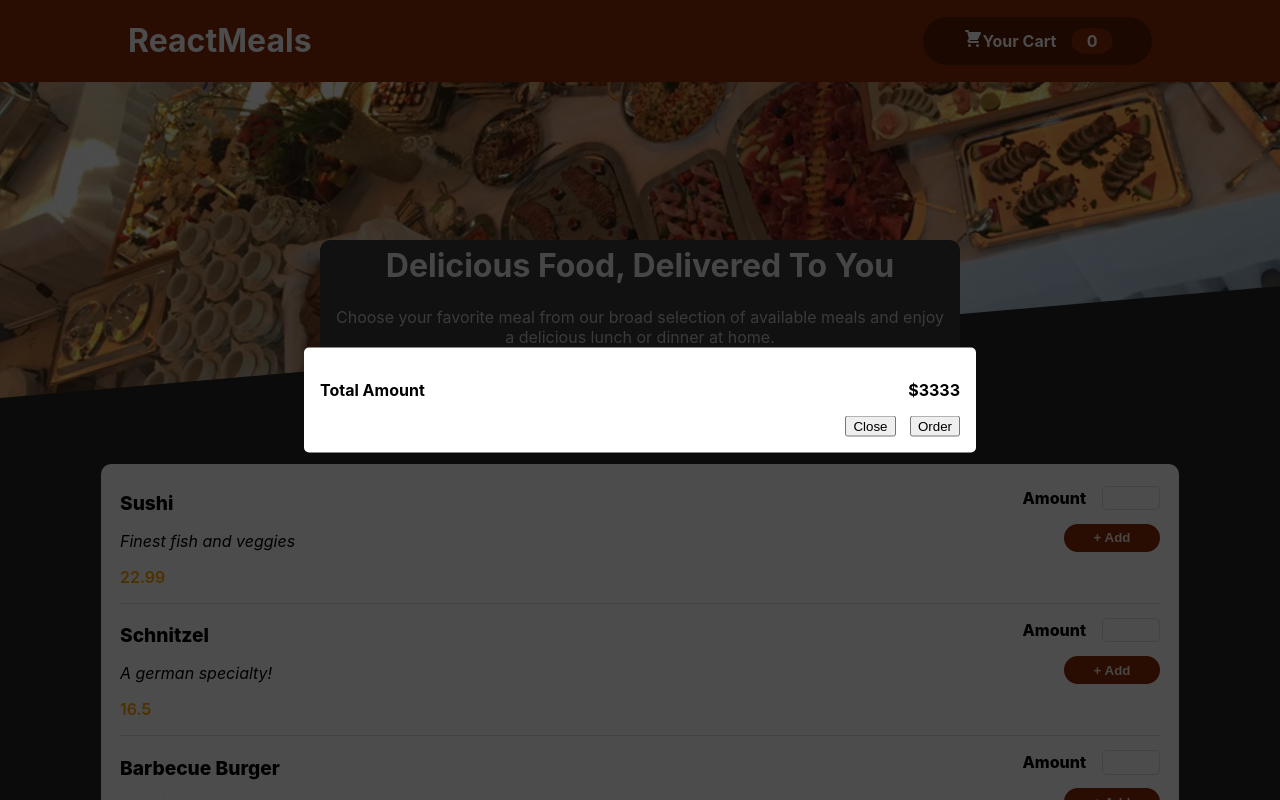
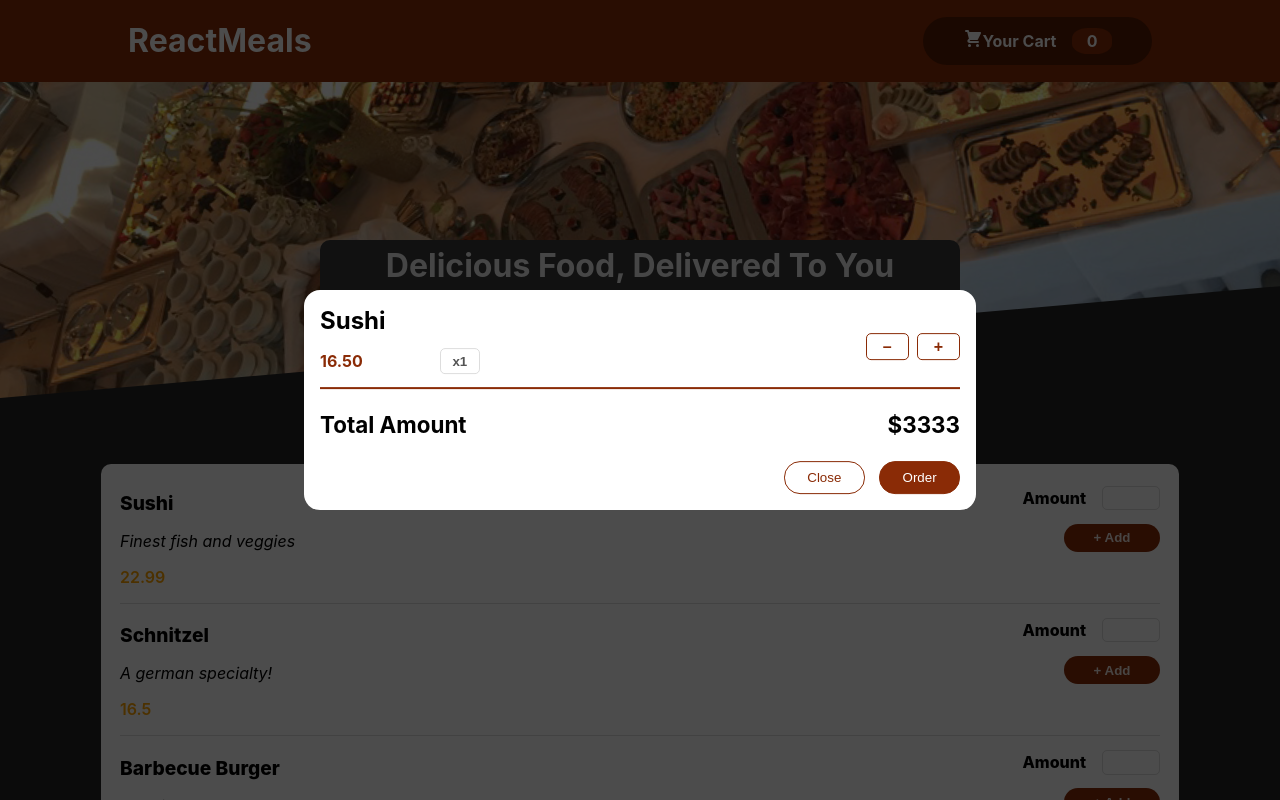
Before and after one commit to lolazers/food-order-app, a React (Create React App) app: page / in a window 1280 px wide. Shown: the top 800 px of the page. Built offline with nearby package versions, Linux system fonts and the light colour scheme.

Commit message:
Created the CardModelItem module and added styling

```diff
--- /dev/null
+++ b/src/Components/CardModelItem.js
@@ -0,0 +1,77 @@
+import React from 'react';
+import styled from 'styled-components';
+
+const ParentDiv = styled.div`
+  display: flex;
+  justify-content: space-between;
+  border-bottom: 2px solid #8a2b06;
+
+  & h2 {
+    margin: 0;
+  }
+`;
+
+const QuantityDiv = styled.div`
+  display: flex;
+  justify-content: space-between;
+  align-items: center;
+  color: #8a2b06;
+  width: 10rem;
+
+  & input {
+    padding: 0.3rem;
+    border: 1px solid #ddd;
+    border-radius: 5px;
+    padding: 0.3rem 0.4rem;
+    width: 1.6rem;
+    text-align: center;
+    font-weight: 600;
+
+    &:disabled {
+      background-color: #fff;
+    }
+  }
+`;
+
+const ButtonsDiv = styled.div`
+  display: flex;
+  align-items: center;
+  justify-content: end;
+  gap: 0.5rem;
+
+  & button {
+    padding: 0.2rem 1rem;
+    font-size: 1rem;
+    border-radius: 5px;
+    color: #8a2b06;
+    font-weight: 600;
+    border: 1px solid #8a2b06;
+    background-color: #fff;
+    cursor: pointer;
+
+    &:hover {
+      background-color: #8a2b06;
+      color: #fff;
+    }
+  }
+`;
+
+const CardModelItem = () => {
+  return (
+    <ParentDiv>
+      <div>
+        <h2>Sushi</h2>
+        <QuantityDiv>
+          <p>16.50</p>
+          <input value="x1" disabled />
+        </QuantityDiv>
+      </div>
+      <ButtonsDiv>
+        <button>&#8211;</button>
+        <button>+</button>
+      </ButtonsDiv>
+    </ParentDiv>
+  );
+};
+
+export default CardModelItem;
--- a/src/Components/CartModal.js
+++ b/src/Components/CartModal.js
@@ -1,5 +1,6 @@
 import React from 'react';
 import styled from 'styled-components';
+import CardModelItem from './CardModelItem';
 
 const Background = styled.div`
   background-color: rgba(0, 0, 0, 0.7);
@@ -21,25 +22,44 @@ const Modal = styled.div`
   top: 50%;
   left: 50%;
   transform: translate(-50%, -50%);
-  border-radius: 5px;
+  border-radius: 1rem;
   padding: 1rem;
 `;
 
 const TotalDiv = styled.div`
   display: flex;
   justify-content: space-between;
+  font-size: 1.4rem;
 `;
 
 const ModalButtons = styled.div`
   display: flex;
   justify-content: flex-end;
   gap: 0.9rem;
+
+  & button {
+    padding: 0.5rem 1.4rem;
+    border-radius: 1rem;
+    background-color: #fff;
+    border: 1px solid #8a2b06;
+    cursor: pointer;
+  }
+
+  & button:first-child {
+    color: #8a2b06;
+  }
+
+  & button:nth-child(2) {
+    background-color: #8a2b06;
+    color: #fff;
+  }
 `;
 
 const CartModal = (props) => {
   return (
     <Background>
       <Modal>
+        <CardModelItem />
         <TotalDiv>
           <p>Total Amount</p>
           <p>$3333</p>
```
